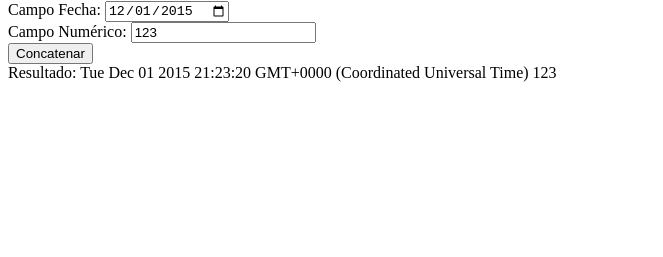
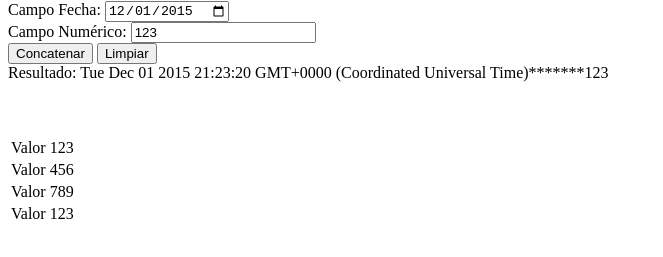
Before and after one commit to nestorreloaded/workshopJS, a plain HTML site: page AngularJS/Ejemplos/Controladores/index.html in a window 1280 px wide. Both pictures are taken after a click on the button "Concatenar". Shown: the part 261-518 px from the top of the page, without its empty margins (0-663 px from the left). Drawn offline with Linux system fonts and the light colour scheme.

Commit message:
Cambios hechos para mostrar ng-repeat

```diff
--- a/AngularJS/Ejemplos/Controladores/index.html
+++ b/AngularJS/Ejemplos/Controladores/index.html
@@ -28,10 +28,27 @@
   <input type=number ng-model=valor1></input>
   <br>
   <input type="button" ng-click=concatenar() value="Concatenar"></input>
+  <input type="button" ng-click=limpiar() value="Limpiar"></input>
   <br>
   <label>Resultado:</label>
   {{resultado}}
+
+  <br/>
+  <br/>
+  <br/>
+  <br/>
+
+  <table>
+    <tr ng-repeat="item in valor2 track by $index">
+      <td>Valor</td>
+      <td>{{item}}</td>
+
+    </tr>
+
+  </table>
 </div>
+
+
 <body>
 
 
--- a/AngularJS/Ejemplos/Controladores/js/miPrimerController.js
+++ b/AngularJS/Ejemplos/Controladores/js/miPrimerController.js
@@ -10,7 +10,13 @@ angular.module('controladores',[]).controller('MiPrimerController', function($sc
   $scope.resultado = '';
 
   $scope.concatenar = function() {
-    $scope.resultado = $scope.fecha + '\n'+ $scope.valor1;
+    $scope.resultado = $scope.fecha + '*******' + $scope.valor1;
+
+    $scope.valor2.push($scope.valor1);
 
   };
+
+  $scope.limpiar = function() {
+    $scope.valor2 = [];
+  };
 });
```
